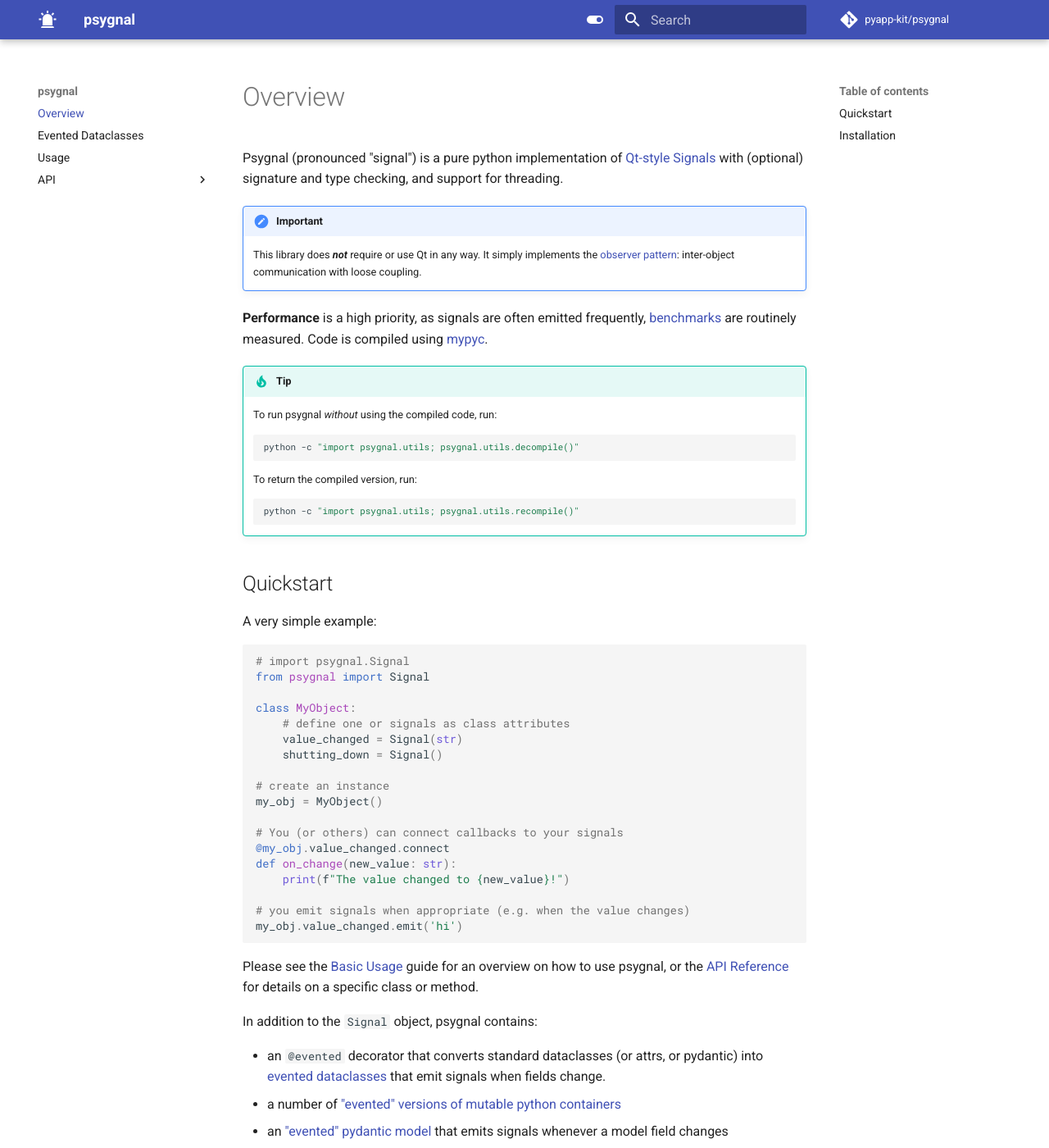
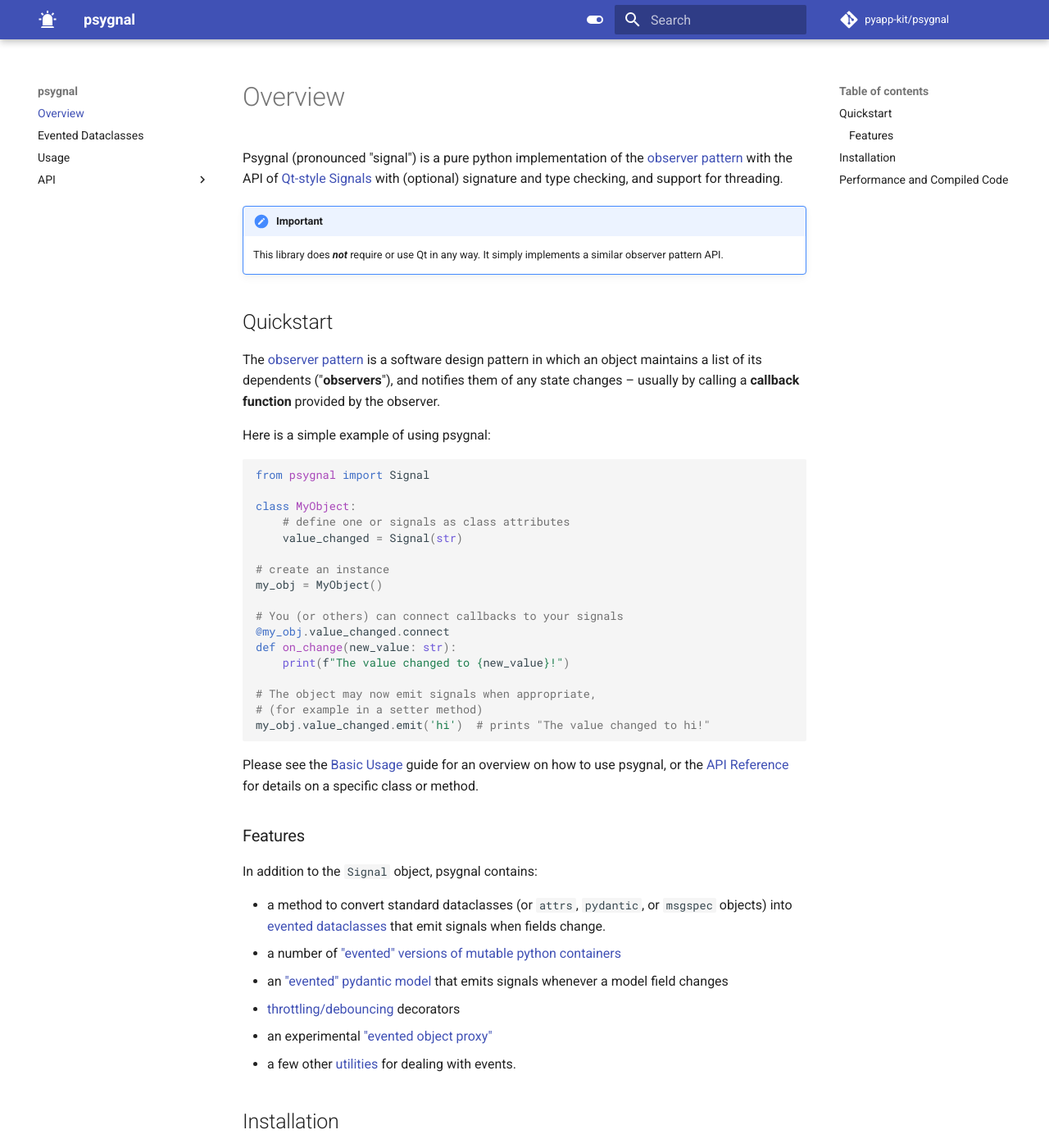
Before and after one commit to pyapp-kit/psygnal, an MkDocs documentation site: the page built from docs/index.md, in a window 1280 px wide and 1400 px high. Shown: the whole window at 82% size. Built offline with MkDocs 1.6.1 and Material for MkDocs 9.7.7, drawn with Linux system fonts in a browser that asks for light colours; comment, search, counter and statistics services are not loaded; some of the changed text lies outside the part shown.

Commit message:
docs: more docs updates

````diff
--- a/docs/index.md
+++ b/docs/index.md
@@ -1,44 +1,27 @@
 # Overview
 
-Psygnal (pronounced "signal") is a pure python implementation of
-[Qt-style Signals](https://doc.qt.io/qt-5/signalsandslots.html) with
-(optional) signature and type checking, and support for threading.
+Psygnal (pronounced "signal") is a pure python implementation of the [observer
+pattern](https://en.wikipedia.org/wiki/Observer_pattern) with the API of
+[Qt-style Signals](https://doc.qt.io/qt-5/signalsandslots.html) with (optional)
+signature and type checking, and support for threading.
 
 !!! important
 
     This library does ***not*** require or use Qt in any way.
-    It simply implements the [observer pattern](https://en.wikipedia.org/wiki/Observer_pattern): inter-object communication with loose coupling.
-
-**Performance** is a high priority, as signals are often emitted frequently,
-[benchmarks](https://www.talleylambert.com/psygnal/) are routinely measured.
-Code is compiled using [mypyc](https://mypyc.readthedocs.io/en/latest/index.html).
-
-!!! tip
-
-    To run psygnal *without* using the compiled code, run:
-
-    ```bash
-    python -c "import psygnal.utils; psygnal.utils.decompile()"
-    ```
-
-    To return the compiled version, run:
-
-    ```bash
-    python -c "import psygnal.utils; psygnal.utils.recompile()"
-    ```
+    It simply implements a similar observer pattern API.
 
 ## Quickstart
 
-A very simple example:
+The [observer pattern](https://en.wikipedia.org/wiki/Observer_pattern) is a software design pattern in which an object maintains a list of its dependents ("**observers**"), and notifies them of any state changes – usually by calling a **callback function** provided by the observer.
+
+Here is a simple example of using psygnal:
 
 ```python
-# import psygnal.Signal
 from psygnal import Signal
 
 class MyObject:
     # define one or signals as class attributes
     value_changed = Signal(str)
-    shutting_down = Signal()
 
 # create an instance
 my_obj = MyObject()
@@ -48,20 +31,25 @@
 def on_change(new_value: str):
     print(f"The value changed to {new_value}!")
 
-# you emit signals when appropriate (e.g. when the value changes)
-my_obj.value_changed.emit('hi')
+# The object may now emit signals when appropriate,
+# (for example in a setter method)
+my_obj.value_changed.emit('hi')  # prints "The value changed to hi!"
 ```
 
 Please see the [Basic Usage](usage.md) guide for an overview on how to use psygnal,
 or the [API Reference](API/index.md) for details on a specific class or method.
 
+### Features
+
 In addition to the `Signal` object, psygnal contains:
 
-- an `@evented` decorator that converts standard dataclasses (or attrs, or
-  pydantic) into [evented dataclasses](dataclasses.md) that emit signals when
+- a method to convert standard dataclasses (or `attrs`, `pydantic`, or `msgspec`
+  objects) into [evented dataclasses](dataclasses.md) that emit signals when
   fields change.
-- a number of ["evented" versions of mutable python containers](API/containers.md)
-- an ["evented" pydantic model](API/model.md) that emits signals whenever a model field changes
+- a number of ["evented" versions of mutable python
+  containers](API/containers.md)
+- an ["evented" pydantic model](API/model.md) that emits signals whenever a
+  model field changes
 - [throttling/debouncing](API/throttler.md) decorators
 - an experimental ["evented object proxy"](API/proxy.md)
 - a few other [utilities](API/utilities.md) for dealing with events.
@@ -79,3 +67,28 @@
 ```sh
 conda install -c conda-forge psygnal
 ```
+
+## Performance and Compiled Code
+
+**Performance** is a high priority, as signals are often emitted frequently,
+[benchmarks](https://pyapp-kit.github.io/psygnal/) are routinely measured and
+[tested during ci](https://codspeed.io/pyapp-kit/psygnal).
+
+Code is compiled using [mypyc](https://mypyc.readthedocs.io/en/latest/index.html).
+
+!!! tip
+
+    To run psygnal *without* using the compiled code, run:
+
+    ```bash
+    python -c "import psygnal.utils; psygnal.utils.decompile()"
+    ```
+
+    To return the compiled version, run:
+
+    ```bash
+    python -c "import psygnal.utils; psygnal.utils.recompile()"
+    ```
+
+    *These commands rename the compiled files, and require write
+    permissions to the psygnal source directory*
````
Also changed, not shown: README.md (+19 -7 lines).
